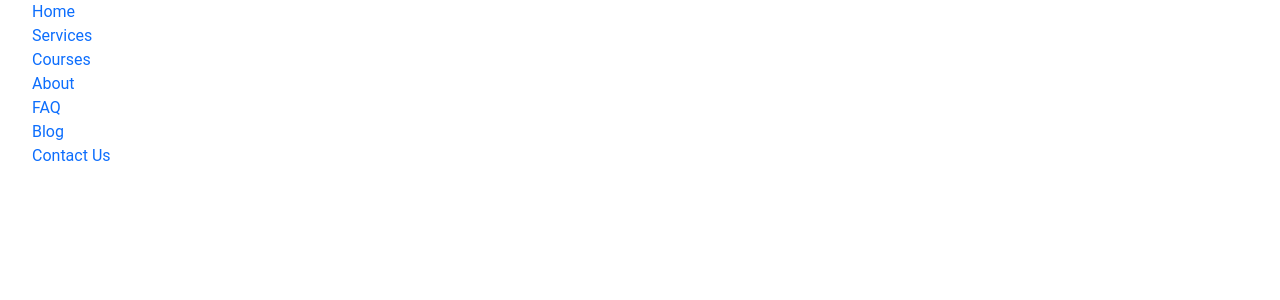
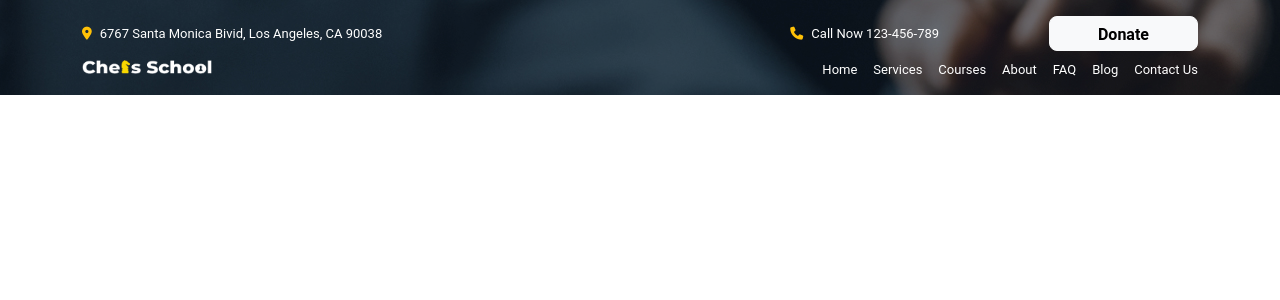
Before and after one commit to DavideTessari/proj-html-vuejs, a Vue app: page / in a window 1280 px wide. Shown: the top 300 px of the page. Built offline with nearby package versions, Linux system fonts and the light colour scheme.

Commit message:
feat: add header

```diff
--- a/src/components/AppPageHeader.vue
+++ b/src/components/AppPageHeader.vue
@@ -7,17 +7,57 @@ export default {
 
 <template>
     <header>
-        <nav>
-            <ul>
-                <li :class="{'active': link.active}" v-for="link in links">
-                    <a href="#">{{ link.text }}</a>
-                </li>
-            </ul>
-        </nav>
+        <div class="sfondo-header">
+            <div class="container d-flex justify-content-between pt-3">
+                <div class="left pt-2">
+                        <p class="text-white d-flex align-items-center gap-2 small">
+                            <i class="fa-solid fa-location-dot text-warning"></i>
+                            6767 Santa Monica Bivid, Los Angeles, CA 90038
+                        </p>
+                    <div class="logo">
+                        <img src="/src/assets/images/mt-2236-home-logo.png" >
+                    </div>
+                </div>
+                <div class="right">
+                    <div class="d-flex justify-content-between">
+                            <p class="text-white d-flex gap-2 small align-items-baseline pt-2">
+                                <i class="fa-solid fa-phone text-warning"></i>
+                                Call Now 123-456-789
+                            </p>
+                        <button type="button" class="btn btn-light px-5 rounded-3">Donate</button>
+                    </div>
+                    <nav>
+                        <ul class="d-flex gap-3 flex-wrap small">
+                            <li :class="{'active': link.active}" v-for="link in links">
+                                <a class="text-white" href="#">{{ link.text }}</a>
+                            </li>
+                        </ul>
+                    </nav>
+                </div>
+            </div>
+        </div>
     </header>
 </template>
 
 <style scoped lang="scss">
 @use '../style/partials/variables' as *;
 
+header{
+    background-image: url(/src/assets/images/mt-2236-home-bg1.jpg);
+
+    .sfondo-header{
+        background-color: rgba($color: #08121f, $alpha: 0.3);
+    }
+
+    .logo{
+        max-width: 130px;
+    }
+
+    button {
+        max-height: 35px;
+        font-weight: 600;
+    }
+
+}
+
 </style>
--- a/src/style/generic.scss
+++ b/src/style/generic.scss
@@ -20,3 +20,7 @@ img {
     width: 100%;
     display: block;
 }
+
+.small{
+    font-size: small;
+}
```
